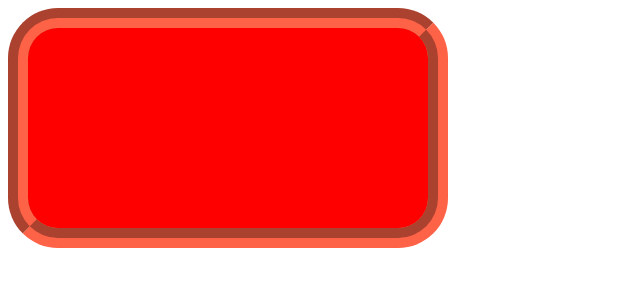
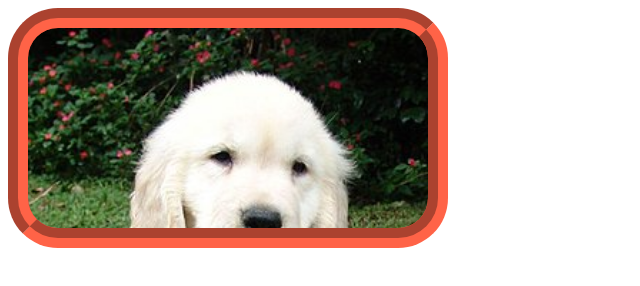
Before and after one commit to dfgavigan/dfgavigan, a plain HTML site: page exercises/002/003_exercises/index.html in a window 1280 px wide. Shown: the whole page, without its empty margins (0-640 px from the left). Drawn offline with Linux system fonts and the light colour scheme.

Commit message:
adds 016 and exercises

```diff
--- a/016_box-sizing-border-box/main.css
+++ b/016_box-sizing-border-box/main.css
@@ -7,10 +7,10 @@ div {
 }
 
 img {
+    width: 200px;
+    box-sizing: border-box;
     border: 10px groove orangered;
-    border-radius: 100%;
     padding: 20px;
-    margin: 40px;
 }
 
 .dogone {
--- /dev/null
+++ b/exercises/002/001_exercises/main.css
@@ -0,0 +1,7 @@
+div {
+    width: 200px;
+    height: 200px;
+    background-color: red;
+    border-radius: 10px;
+    border: 20px groove fuchsia;
+}
--- /dev/null
+++ b/exercises/002/002_exercises/main.css
@@ -0,0 +1,10 @@
+div {
+    width: 400px;
+    height: 200px;
+    border: 10px dashed red;
+    margin: 20px 60px 30px 40px auto;
+}
+
+.second {
+    box-sizing: border-box;
+}
--- a/exercises/002/003_exercises/main.css
+++ b/exercises/002/003_exercises/main.css
@@ -4,7 +4,9 @@ div {
     background-color: red;
     border-radius: 50px;
     border: 20px groove tomato;
-    background-image: url("../../002/");
+    background-image: url("../../../000_img/280px-Golde33443.jpg");
+    background-size: cover;
+    background-repeat: no-repeat;
 }
 
 .
```
Also changed, not shown: exercises/002/001_exercises/index.html (added, +13 -0 lines), exercises/002/002_exercises/index.html (added, +14 -0 lines).
